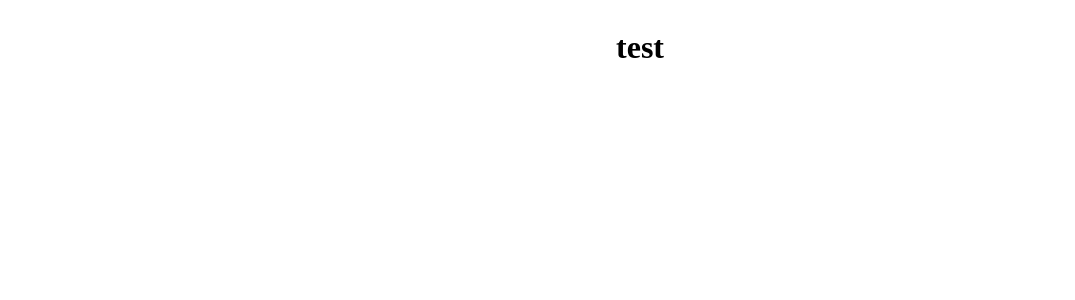
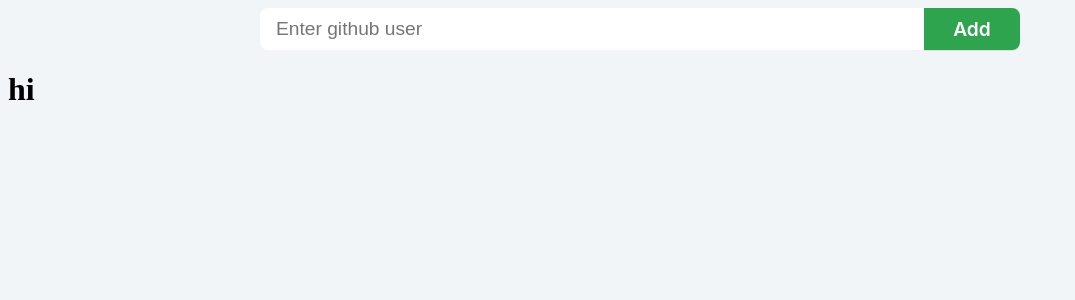
Before and after one commit to Maciejlys/Github-stats, a React (Create React App) app: page / in a window 1280 px wide. Shown: the top 300 px of the page, without its empty margins (0-1075 px from the left). Built offline with nearby package versions, Linux system fonts and the light colour scheme.

Commit message:
search-bar

```diff
--- a/src/App.tsx
+++ b/src/App.tsx
@@ -1,14 +1,18 @@
-import React, { useContext } from "react";
-import { Flex } from "./Styled-components/Flex";
+import React from "react";
+import { SearchBar } from "./components/SearchBar";
+import { User } from "./components/User";
+import { GlobalStyle } from "./Styled-components/GlobalStyle";
 import { MainStyle } from "./Styled-components/MainStyle";
 
 function App() {
   return (
-    <MainStyle>
-      <Flex>
-        <h1>test</h1>
-      </Flex>
-    </MainStyle>
+    <>
+      <GlobalStyle />
+      <MainStyle>
+        <SearchBar />
+        <User />
+      </MainStyle>
+    </>
   );
 }
 
--- /dev/null
+++ b/src/Styled-components/GlobalStyle.tsx
@@ -0,0 +1,7 @@
+import { createGlobalStyle } from "styled-components";
+
+export const GlobalStyle = createGlobalStyle`
+body{
+    background-color: #f1f5f8;
+}
+`;
--- /dev/null
+++ b/src/Styled-components/SearchBarStyles.tsx
@@ -0,0 +1,73 @@
+import styled from "styled-components";
+
+export const SearchBarStyles = styled.div`
+  width: 100%;
+  input {
+    width: 50vw;
+    min-width: 50%;
+    max-width: 50%;
+    border: none;
+    border-radius: 0.5rem 0 0 0.5rem;
+    font-size: 1.2rem;
+    font-weight: 200;
+    line-height: 30px;
+    padding: 6px 16px;
+    position: relative;
+    text-decoration: none;
+    user-select: none;
+    -webkit-user-select: none;
+    touch-action: manipulation;
+    vertical-align: middle;
+    white-space: nowrap;
+  }
+  input:focus {
+    outline: none;
+  }
+  button {
+    border-radius: 0 0.5rem 0.5rem 0;
+    width: 6rem;
+    appearance: none;
+    background-color: #2ea44f;
+    border: none;
+    box-shadow: rgba(27, 31, 35, 0.1) 0 1px 0;
+    box-sizing: border-box;
+    color: #fff;
+    cursor: pointer;
+    display: inline-block;
+    font-family: -apple-system, system-ui, "Segoe UI", Helvetica, Arial,
+      sans-serif, "Apple Color Emoji", "Segoe UI Emoji";
+    font-size: 1.2rem;
+    font-weight: 600;
+    line-height: 30px;
+    padding: 6px 16px;
+    position: relative;
+    text-align: center;
+    text-decoration: none;
+    user-select: none;
+    -webkit-user-select: none;
+    touch-action: manipulation;
+    vertical-align: middle;
+    white-space: nowrap;
+  }
+  button:focus:not(:focus-visible):not(.focus-visible) {
+    box-shadow: none;
+    outline: none;
+  }
+  button:hover {
+    background-color: #2c974b;
+  }
+  button:focus {
+    box-shadow: rgba(46, 164, 79, 0.4) 0 0 0 3px;
+    outline: none;
+  }
+  button:disabled {
+    background-color: #94d3a2;
+    border-color: rgba(27, 31, 35, 0.1);
+    color: rgba(255, 255, 255, 0.8);
+    cursor: default;
+  }
+  button:active {
+    background-color: #298e46;
+    box-shadow: rgba(20, 70, 32, 0.2) 0 1px 0 inset;
+  }
+`;
--- /dev/null
+++ b/src/Styled-components/UserStyles.tsx
@@ -0,0 +1,5 @@
+import styled from "styled-components";
+
+export const UserStyles = styled.div`
+  width: 100%;
+`;
--- a/src/components/SearchBar.tsx
+++ b/src/components/SearchBar.tsx
@@ -1,7 +1,33 @@
-import React from "react";
+import React, { useState, useRef } from "react";
+import { Flex } from "../Styled-components/Flex";
+import { SearchBarStyles } from "../Styled-components/SearchBarStyles";
 
 interface SearchBarProps {}
 
 export const SearchBar: React.FC<SearchBarProps> = () => {
-  return <></>;
+  const inputField = useRef(document.createElement("input"));
+  const [item, setItem] = useState("");
+  const handleSubmit = (e: React.FormEvent<HTMLFormElement>) => {
+    e.preventDefault();
+    inputField.current.focus();
+  };
+
+  return (
+    <SearchBarStyles>
+      <form onSubmit={(e) => handleSubmit(e)}>
+        <Flex dir="row">
+          <input
+            maxLength={30}
+            type="text"
+            value={item}
+            ref={inputField}
+            placeholder="Enter github user"
+            onChange={(e) => setItem(e.target.value)}
+            autoFocus
+          />
+          <button type="submit">Add</button>
+        </Flex>
+      </form>
+    </SearchBarStyles>
+  );
 };
--- /dev/null
+++ b/src/components/User.tsx
@@ -0,0 +1,15 @@
+import React, { useContext } from "react";
+import { AppContext } from "../context/context";
+import { UserStyles } from "../Styled-components/UserStyles";
+
+interface UserProps {}
+
+export const User: React.FC<UserProps> = () => {
+  const { user } = useContext(AppContext);
+
+  return (
+    <UserStyles>
+      <h1>hi</h1>
+    </UserStyles>
+  );
+};
--- a/src/context/context.tsx
+++ b/src/context/context.tsx
@@ -4,9 +4,22 @@ import userMock from "./mockedData/user.json";
 import reposMock from "./mockedData/repos.json";
 import followersMock from "./mockedData/followers.json";
 
-const url = "https://course-api.netlify.app/api/react-useReducer-cart-project";
+interface StoreType {
+  user: object;
+  repos: object;
+  followers: object;
+  error: object;
+  searchGithubUser?: (user: string) => void;
+  isLoading: boolean;
+}
 
-const AppContext = React.createContext({});
+const AppContext = React.createContext<StoreType>({
+  user: {},
+  repos: {},
+  followers: {},
+  error: {},
+  isLoading: false,
+});
 
 const AppProvider = ({ children }: any) => {
   const [user, setUser] = useState(userMock);
@@ -52,7 +65,6 @@ const AppProvider = ({ children }: any) => {
     setError({ show, msg });
   };
   useEffect(() => {
-    console.log(user);
     // searchGithubUser("maciejlys");
   }, []);
 
```
